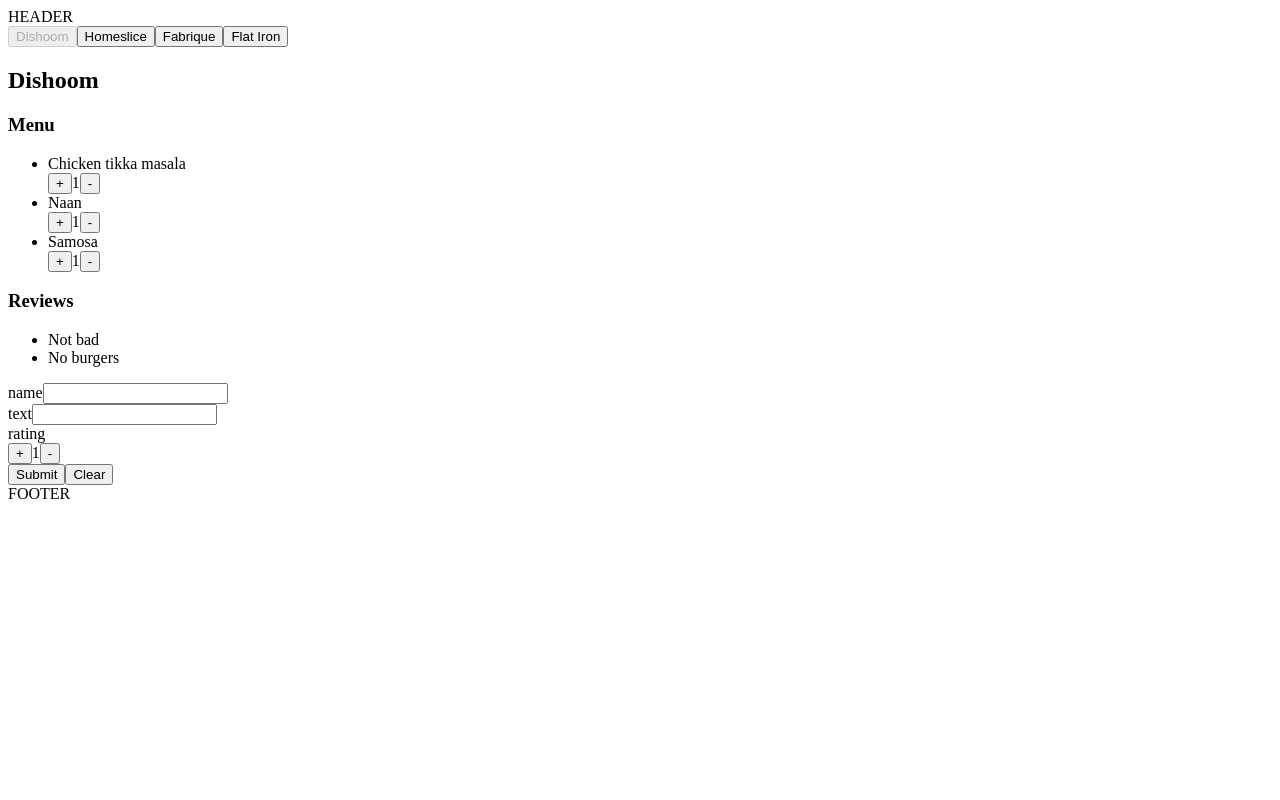
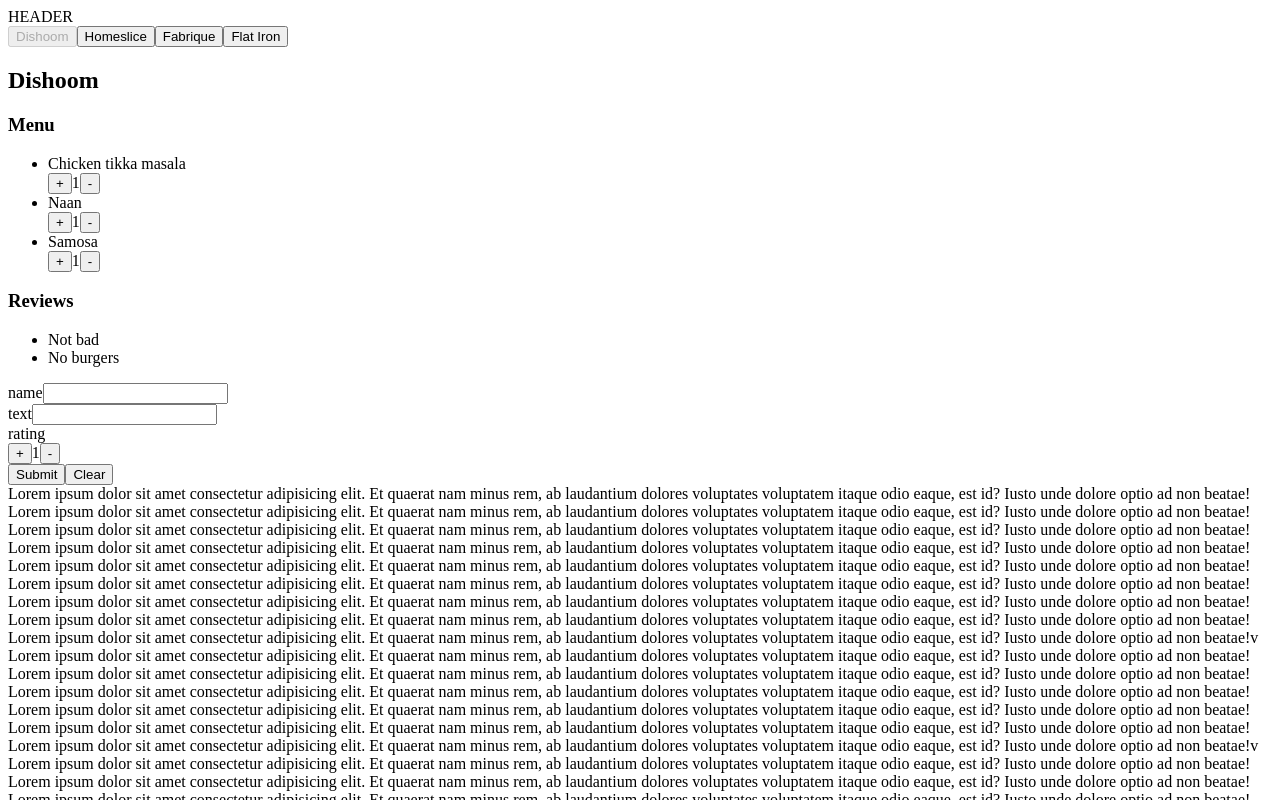
Before and after one commit to Olga-Konashina/react-restaurant, a React (Vite) app: page / in a window 1280 px wide. Shown: the top 800 px of the page. Built offline with nearby package versions, Linux system fonts and the light colour scheme.

Commit message:
Add scrollbar

```diff
--- a/src/components/app/app.jsx
+++ b/src/components/app/app.jsx
@@ -1,10 +1,153 @@
+import { useEffect, useState } from "react";
 import { Layout } from "../layout/layout";
 import { RestaurantsPage } from "../restaurants-page/restaurants-page";
 
 export const App = () => {
+  const [scrollPercent, setScrollPercent] = useState(0);
+
+  useEffect(() => {
+    const handleScroll = () => {
+      const scrollTop = window.scrollY || document.documentElement.scrollTop;
+      const scrollHeight =
+        document.documentElement.scrollHeight -
+        document.documentElement.clientHeight;
+      const scrolled = (scrollTop / scrollHeight) * 100;
+      setScrollPercent(scrolled);
+    };
+
+    window.addEventListener("scroll", handleScroll);
+
+    return () => window.removeEventListener("scroll", handleScroll);
+  }, []);
+
+  const containerStyle = {
+    position: "fixed",
+    top: 0,
+    left: 0,
+    width: "100%",
+    height: "5px",
+    backgroundColor: "fff",
+    zIndex: 9999,
+  };
+
+  const progressStyle = {
+    height: "100%",
+    width: `${scrollPercent}%`,
+    backgroundColor: "red",
+    transition: "width 0.25s ease-out",
+  };
+
   return (
-    <Layout>
-      <RestaurantsPage />
-    </Layout>
+    <>
+      <div style={containerStyle}>
+        <div style={progressStyle} />
+      </div>
+      <Layout>
+        <RestaurantsPage />
+        <>
+          Lorem ipsum dolor sit amet consectetur adipisicing elit. Et quaerat
+          nam minus rem, ab laudantium dolores voluptates voluptatem itaque odio
+          eaque, est id? Iusto unde dolore optio ad non beatae! Lorem ipsum
+          dolor sit amet consectetur adipisicing elit. Et quaerat nam minus rem,
+          ab laudantium dolores voluptates voluptatem itaque odio eaque, est id?
+          Iusto unde dolore optio ad non beatae! Lorem ipsum dolor sit amet
+          consectetur adipisicing elit. Et quaerat nam minus rem, ab laudantium
+          dolores voluptates voluptatem itaque odio eaque, est id? Iusto unde
+          dolore optio ad non beatae! Lorem ipsum dolor sit amet consectetur
+          adipisicing elit. Et quaerat nam minus rem, ab laudantium dolores
+          voluptates voluptatem itaque odio eaque, est id? Iusto unde dolore
+          optio ad non beatae! Lorem ipsum dolor sit amet consectetur
+          adipisicing elit. Et quaerat nam minus rem, ab laudantium dolores
+          voluptates voluptatem itaque odio eaque, est id? Iusto unde dolore
+          optio ad non beatae! Lorem ipsum dolor sit amet consectetur
+          adipisicing elit. Et quaerat nam minus rem, ab laudantium dolores
+          voluptates voluptatem itaque odio eaque, est id? Iusto unde dolore
+          optio ad non beatae! Lorem ipsum dolor sit amet consectetur
+          adipisicing elit. Et quaerat nam minus rem, ab laudantium dolores
+          voluptates voluptatem itaque odio eaque, est id? Iusto unde dolore
+          optio ad non beatae! Lorem ipsum dolor sit amet consectetur
+          adipisicing elit. Et quaerat nam minus rem, ab laudantium dolores
+          voluptates voluptatem itaque odio eaque, est id? Iusto unde dolore
+          optio ad non beatae! Lorem ipsum dolor sit amet consectetur
+          adipisicing elit. Et quaerat nam minus rem, ab laudantium dolores
+          voluptates voluptatem itaque odio eaque, est id? Iusto unde dolore
+          optio ad non beatae!v Lorem ipsum dolor sit amet consectetur
+          adipisicing elit. Et quaerat nam minus rem, ab laudantium dolores
+          voluptates voluptatem itaque odio eaque, est id? Iusto unde dolore
+          optio ad non beatae! Lorem ipsum dolor sit amet consectetur
+          adipisicing elit. Et quaerat nam minus rem, ab laudantium dolores
+          voluptates voluptatem itaque odio eaque, est id? Iusto unde dolore
+          optio ad non beatae! Lorem ipsum dolor sit amet consectetur
+          adipisicing elit. Et quaerat nam minus rem, ab laudantium dolores
+          voluptates voluptatem itaque odio eaque, est id? Iusto unde dolore
+          optio ad non beatae! Lorem ipsum dolor sit amet consectetur
+          adipisicing elit. Et quaerat nam minus rem, ab laudantium dolores
+          voluptates voluptatem itaque odio eaque, est id? Iusto unde dolore
+          optio ad non beatae! Lorem ipsum dolor sit amet consectetur
+          adipisicing elit. Et quaerat nam minus rem, ab laudantium dolores
+          voluptates voluptatem itaque odio eaque, est id? Iusto unde dolore
+          optio ad non beatae! Lorem ipsum dolor sit amet consectetur
+          adipisicing elit. Et quaerat nam minus rem, ab laudantium dolores
+          voluptates voluptatem itaque odio eaque, est id? Iusto unde dolore
+          optio ad non beatae!v Lorem ipsum dolor sit amet consectetur
+          adipisicing elit. Et quaerat nam minus rem, ab laudantium dolores
+          voluptates voluptatem itaque odio eaque, est id? Iusto unde dolore
+          optio ad non beatae! Lorem ipsum dolor sit amet consectetur
+          adipisicing elit. Et quaerat nam minus rem, ab laudantium dolores
+          voluptates voluptatem itaque odio eaque, est id? Iusto unde dolore
+          optio ad non beatae! Lorem ipsum dolor sit amet consectetur
+          adipisicing elit. Et quaerat nam minus rem, ab laudantium dolores
+          voluptates voluptatem itaque odio eaque, est id? Iusto unde dolore
+          optio ad non beatae! Lorem ipsum dolor sit amet consectetur
+          adipisicing elit. Et quaerat nam minus rem, ab laudantium dolores
+          voluptates voluptatem itaque odio eaque, est id? Iusto unde dolore
+          optio ad non beatae! Lorem ipsum dolor sit amet consectetur
+          adipisicing elit. Et quaerat nam minus rem, ab laudantium dolores
+          voluptates voluptatem itaque odio eaque, est id? Iusto unde dolore
+          optio ad non beatae! Lorem ipsum dolor sit amet, consectetur
+          adipiscing elit. Curabitur quis dui lobortis urna sodales congue ac
+          vel lacus. Aliquam tincidunt sem vitae ligula viverra, at aliquam
+          libero dapibus. Sed et nisi dolor. Aliquam erat volutpat. Vestibulum
+          laoreet bibendum lacinia. Phasellus tincidunt placerat ex. Phasellus
+          iaculis sapien a nisl finibus rhoncus. Nullam finibus vitae sem
+          iaculis elementum. Mauris sit amet luctus nulla, at ultrices diam.
+          Mauris ultricies rhoncus leo, nec ultricies ipsum sollicitudin sit
+          amet. Suspendisse pellentesque, odio non rhoncus condimentum, augue
+          orci euismod nulla, ut fermentum sapien risus at massa. Proin magna
+          leo, sodales vel placerat ac, porttitor non ante. Pellentesque
+          habitant morbi tristique senectus et netus et malesuada fames ac
+          turpis egestas. Quisque elit ante, pulvinar in finibus vitae,
+          consequat non augue. Nulla convallis convallis urna vel iaculis. Nam
+          molestie diam vitae turpis congue, sit amet mollis dolor feugiat.
+          Praesent porttitor consectetur urna ac fringilla. Etiam imperdiet enim
+          nec nisi efficitur faucibus. Suspendisse interdum purus dui. Ut
+          ultricies laoreet nunc, ac sagittis eros dignissim at. Suspendisse
+          placerat a quam sed aliquam. Donec mollis ex pellentesque, porttitor
+          libero id, dapibus nulla. Orci varius natoque penatibus et magnis dis
+          parturient montes, nascetur ridiculus mus. Orci varius natoque
+          penatibus et magnis dis parturient montes, nascetur ridiculus mus.
+          Morbi accumsan laoreet turpis sed porta. Donec ac nulla at lorem
+          ullamcorper eleifend. Nam eu nulla condimentum, dignissim sapien nec,
+          porttitor diam. Donec blandit sit amet ex nec tempor. Nam lacinia
+          justo at enim viverra eleifend. Vestibulum malesuada eleifend lacus at
+          varius. Morbi eu ligula vel elit porta blandit. Pellentesque ac dui at
+          elit elementum eleifend non ut eros. Nulla ullamcorper sem nulla, at
+          hendrerit dui sagittis ut. In tellus nibh, congue vel vehicula eu,
+          convallis ut lectus. Pellentesque porta magna efficitur feugiat
+          semper. Ut dapibus odio in ipsum consectetur, eget placerat turpis
+          gravida. Nam euismod varius tincidunt. Morbi ut interdum est. Nulla
+          consequat nisl eget arcu auctor, a porta nulla vestibulum. Mauris orci
+          justo, scelerisque sit amet velit non, sagittis tempor magna. Aenean
+          ut quam id tellus gravida vestibulum. Sed dictum dui vulputate,
+          pulvinar lacus id, pharetra turpis. Vivamus et ullamcorper turpis.
+          Morbi tristique eu eros quis imperdiet. Mauris luctus facilisis magna.
+          Vestibulum in faucibus odio, ut suscipit felis. Integer condimentum
+          nisl vitae pharetra imperdiet. Cras eu hendrerit tortor. Nulla viverra
+          faucibus ipsum, facilisis semper massa interdum id. Proin cursus, enim
+          id porta vestibulum, quam arcu vehicula nunc, quis faucibus nisl purus
+          quis leo.
+        </>
+      </Layout>
+    </>
   );
 };
```
